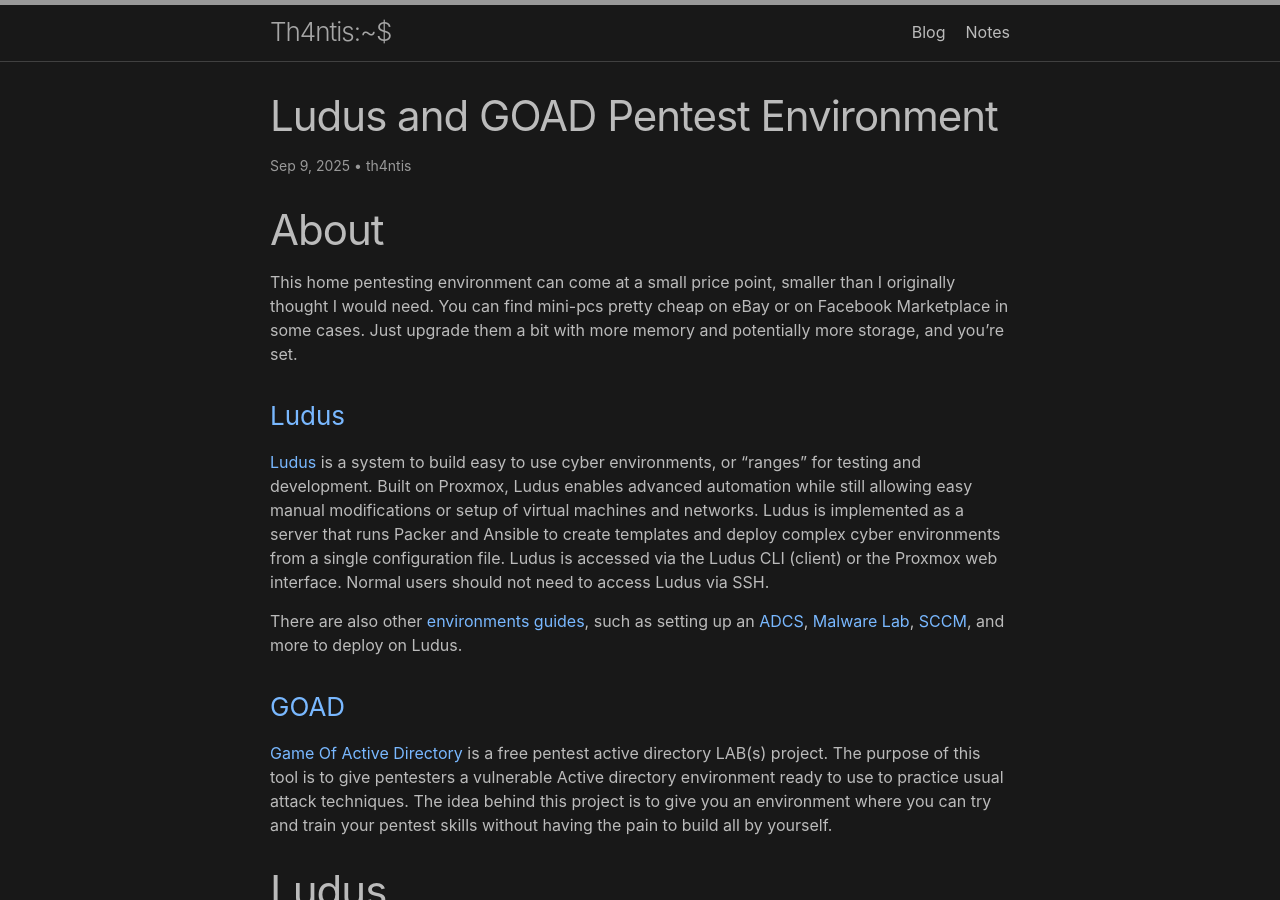
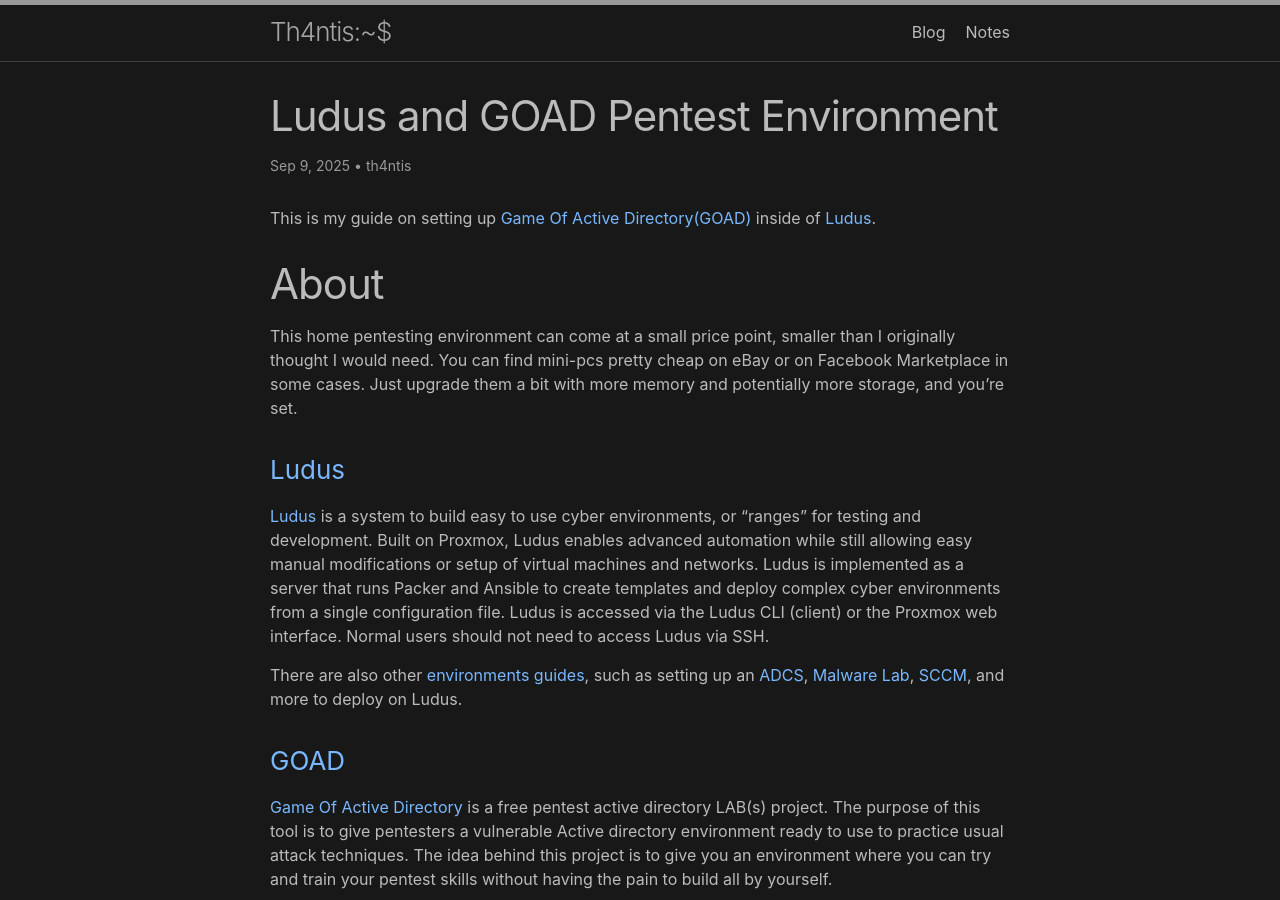
Before and after one commit to Th4ntis/th4ntis.github.io, a Jekyll site: the page built from _posts/2025-09-09-Ludus-and-GOAD-Pentest-Environment.md, in a window 1280 px wide and 900 px high. Built offline with Jekyll 4.4.1, drawn with Linux system fonts in a browser that asks for light colours.

Commit message:
Update 2025-09-09-Ludus-and-GOAD-Pentest-Environment.md

```diff
--- a/_posts/2025-09-09-Ludus-and-GOAD-Pentest-Environment.md
+++ b/_posts/2025-09-09-Ludus-and-GOAD-Pentest-Environment.md
@@ -5,6 +5,8 @@
 author:
 - th4ntis
 ---
+This is my guide on setting up [Game Of Active Directory(GOAD)](https://orange-cyberdefense.github.io/GOAD/) inside of [Ludus](https://docs.ludus.cloud/docs/intro/).
+
 # About
 This home pentesting environment can come at a small price point, smaller than I originally thought I would need. You can find mini-pcs pretty cheap on eBay or on Facebook Marketplace in some cases. Just upgrade them a bit with more memory and potentially more storage, and you're set.
 
```
